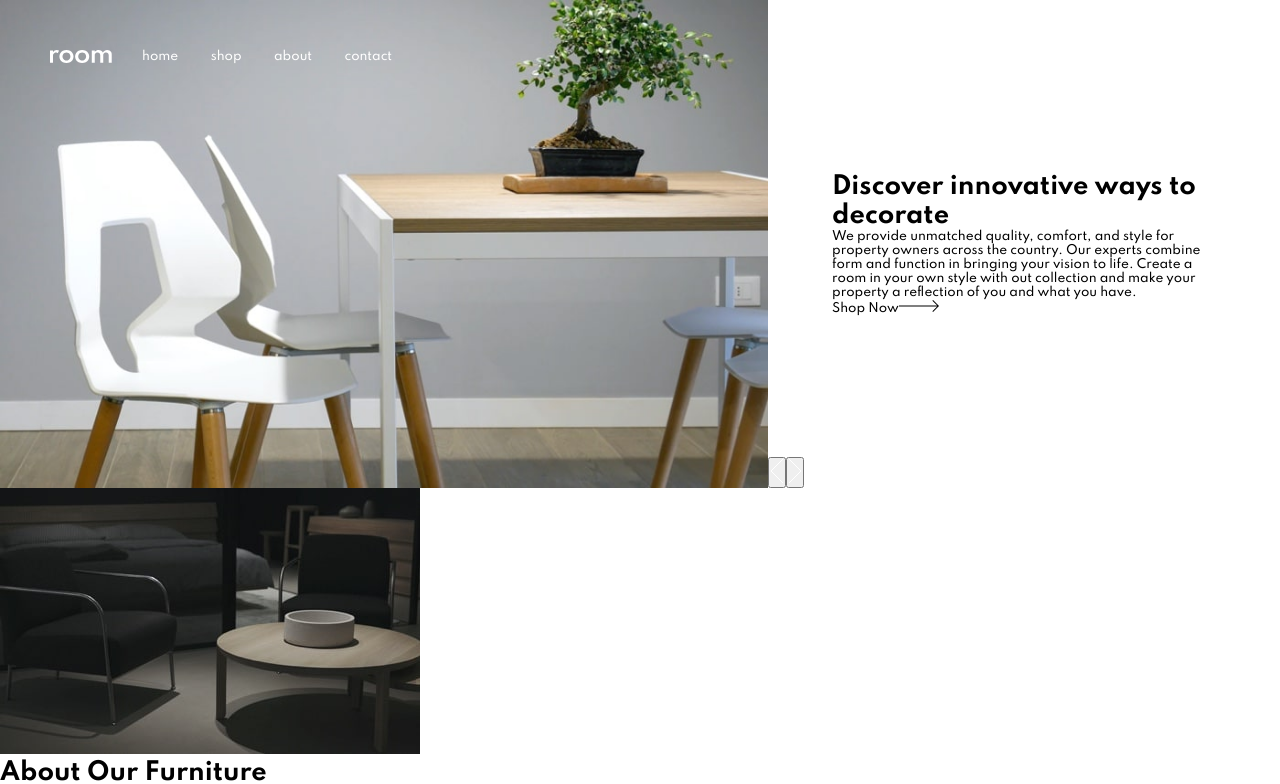
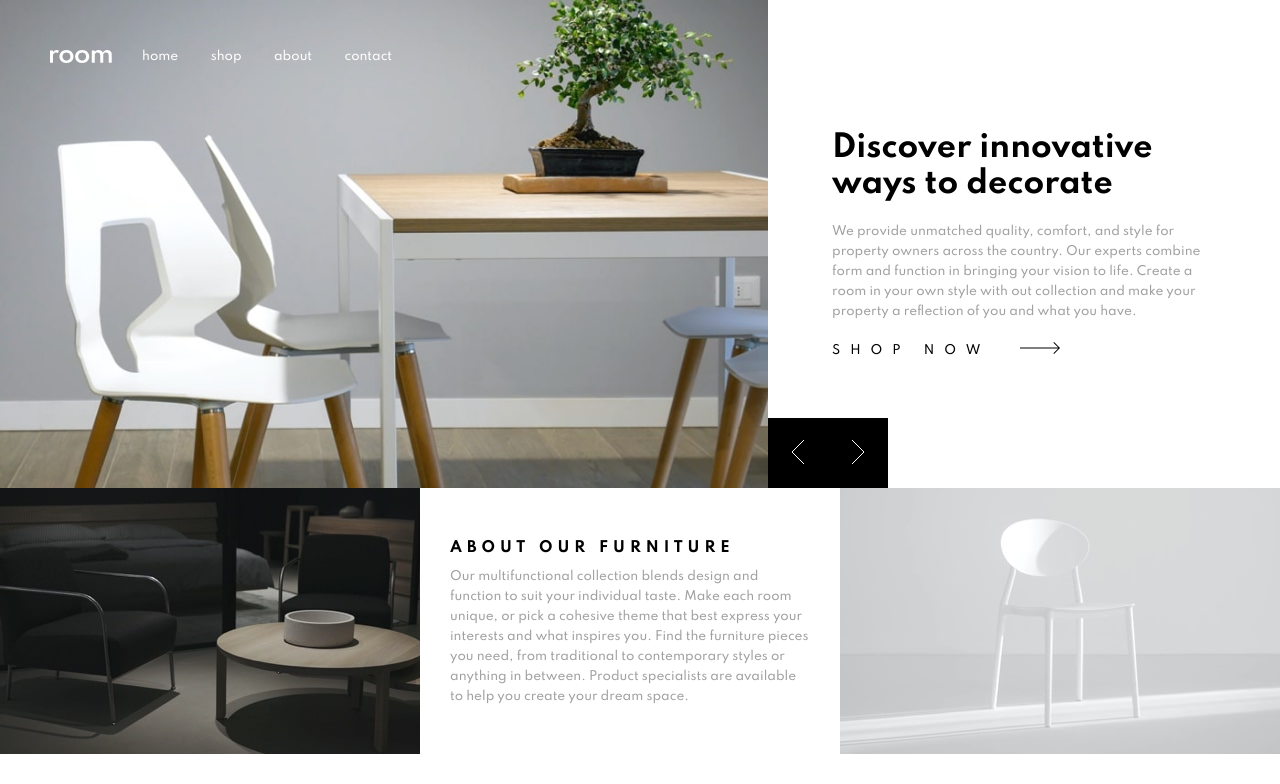
Before and after one commit to MilitusInnocent/room-homepage, a React (Create React App) app: page / in a window 1280 px wide. Shown: the top 784 px of the page. Built offline with nearby package versions, Linux system fonts and the light colour scheme.

Commit message:
desktop design almost done

```diff
--- a/src/components/About.js
+++ b/src/components/About.js
@@ -9,7 +9,7 @@ const About = () => (
         </div>
 
         <div className="about__textbox">
-            <h1 className="about__textbox__heading">About Our Furniture</h1>
+            <h2 className="about__textbox__heading">About Our Furniture</h2>
             <p className="about__textbox__text">
                 Our multifunctional collection blends design and function to suit your
                 individual taste. Make each room unique, or pick a cohesive theme that
--- a/src/styles/_about.scss
+++ b/src/styles/_about.scss
@@ -0,0 +1,26 @@
+.about {
+    position: relative;
+    display: flex;
+    justify-content: space-between;
+
+    &__textbox {
+        display: flex;
+        flex-direction: column;
+        position: relative;
+        justify-content: center;
+        padding: 0 30px;
+
+        &__heading {
+            text-transform: uppercase;
+            letter-spacing: 5px;
+            font-size: larger;
+            font-weight: 700;
+            padding-bottom: 10px;
+        }
+
+        &__text {
+            line-height: 20px;
+            color: hsl(0, 0%, 63%);
+        }
+    }
+}
--- a/src/styles/_global.scss
+++ b/src/styles/_global.scss
@@ -30,3 +30,8 @@ a {
     color: inherit;
     text-decoration: none;
 }
+
+button {
+    border: none;
+    cursor: pointer;
+}
--- a/src/styles/_header.scss
+++ b/src/styles/_header.scss
@@ -20,11 +20,47 @@
         position: relative;
         justify-content: center;
         padding: 0 5%;
+
+        &__heading {
+            font-size: 2.5em;
+            padding-bottom: 20px;
+        }
+
+        &__subheading {
+            line-height: 20px;
+            padding-bottom: 20px;
+            color: hsl(0, 0%, 63%);
+        }
+
+        &__link {
+
+            img {
+                margin-left: 30px;
+            }
+
+            span {
+                text-transform: uppercase;
+                letter-spacing: 10px;
+            }
+
+            &:hover {
+                color: hsl(0, 0%, 63%);
+            }
+        }
     }
 
     &__pagination__arrows {
         position: absolute;
         bottom: 0; left: 0;
-        width: 200px;
+
+        button {
+            width: 60px;
+            height: 70px;
+            background-color: black;
+
+            button:hover {
+                background-color: hsl(0, 0%, 63%);
+            }
+        }
     }
 }
```
Also changed, not shown: src/images/grayArrow.svg (added).
